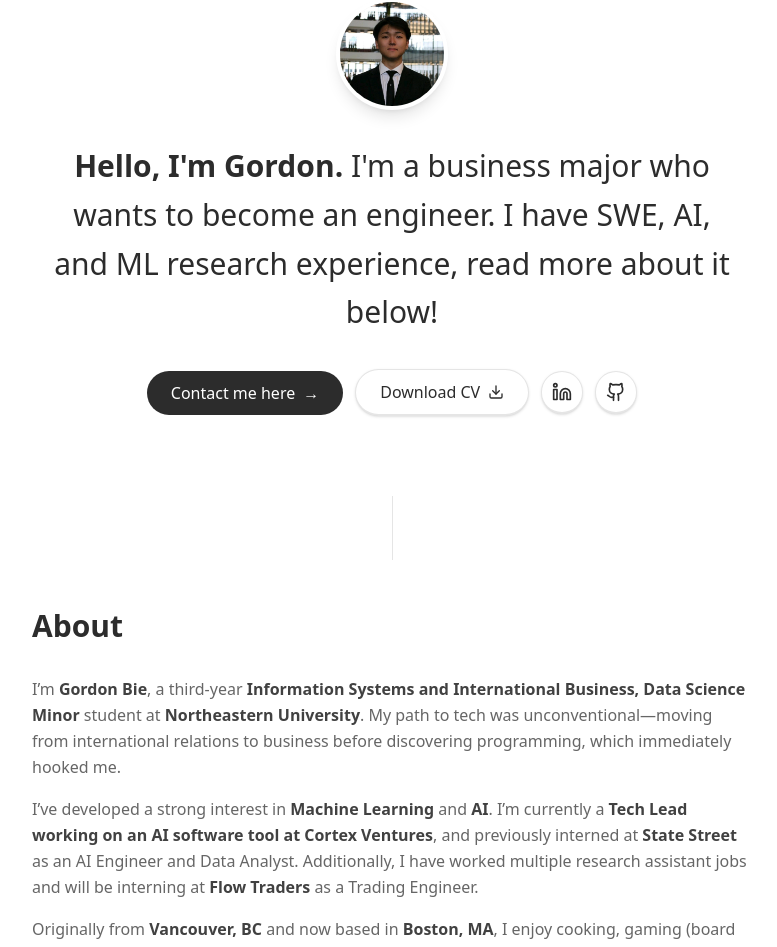
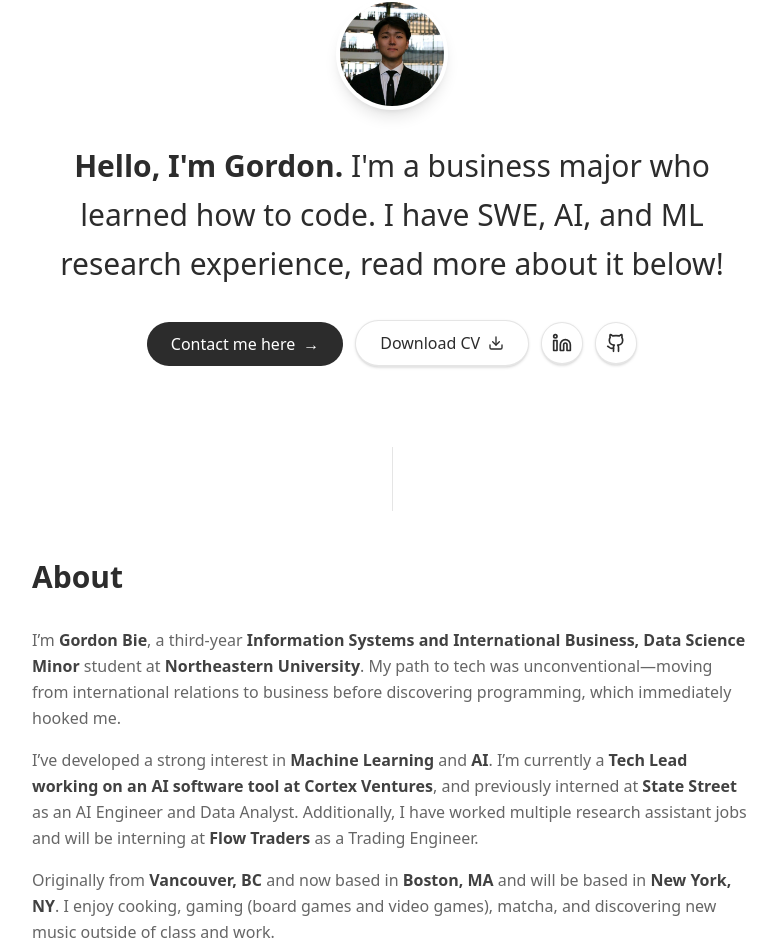
Before and after one commit to GordonBie123/portfolio-website, a Next.js app: page / in a window 1280 px wide. Shown: the part 162-1109 px from the top of the page, without its empty margins (248-1025 px from the left). Built offline with nearby package versions, Linux system fonts and the light colour scheme.

Commit message:
Updated intro

```diff
--- a/src/data/profile.ts
+++ b/src/data/profile.ts
@@ -11,9 +11,9 @@ export const profile = {
   aboutBio: [
     "I’m <strong>Gordon Bie</strong>, a third-year <strong>Information Systems and International Business, Data Science Minor</strong> student at <strong>Northeastern University</strong>. My path to tech was unconventional—moving from international relations to business before discovering programming, which immediately hooked me.",
     "I’ve developed a strong interest in <strong>Machine Learning</strong> and <strong>AI</strong>. I’m currently a <strong>Tech Lead working on an AI software tool at Cortex Ventures</strong>, and previously interned at <strong>State Street</strong> as an AI Engineer and Data Analyst. Additionally, I have worked multiple research assistant jobs and will be interning at <strong>Flow Traders</strong> as a Trading Engineer.",
-    "Originally from <strong>Vancouver, BC</strong> and now based in <strong>Boston, MA</strong>, I enjoy cooking, gaming (board games and video games), matcha, and discovering new music outside of class and work."
+    "Originally from <strong>Vancouver, BC</strong> and now based in <strong>Boston, MA</strong> and will be based in <strong>New York, NY</strong>. I enjoy cooking, gaming (board games and video games), matcha, and discovering new music outside of class and work."
   ],
-  shortBio: "I'm a business major who wants to become an engineer. I have SWE, AI, and ML research experience, read more about it below!",
+  shortBio: "I'm a business major who learned how to code. I have SWE, AI, and ML research experience, read more about it below!",
   contactTitle: "Get In Touch",
   contactDescription: "Let's collaborate or just chat about data science, AI, or literally anything else!",
   contactStatus: "Currently open to research and anything else that is cool",
```
